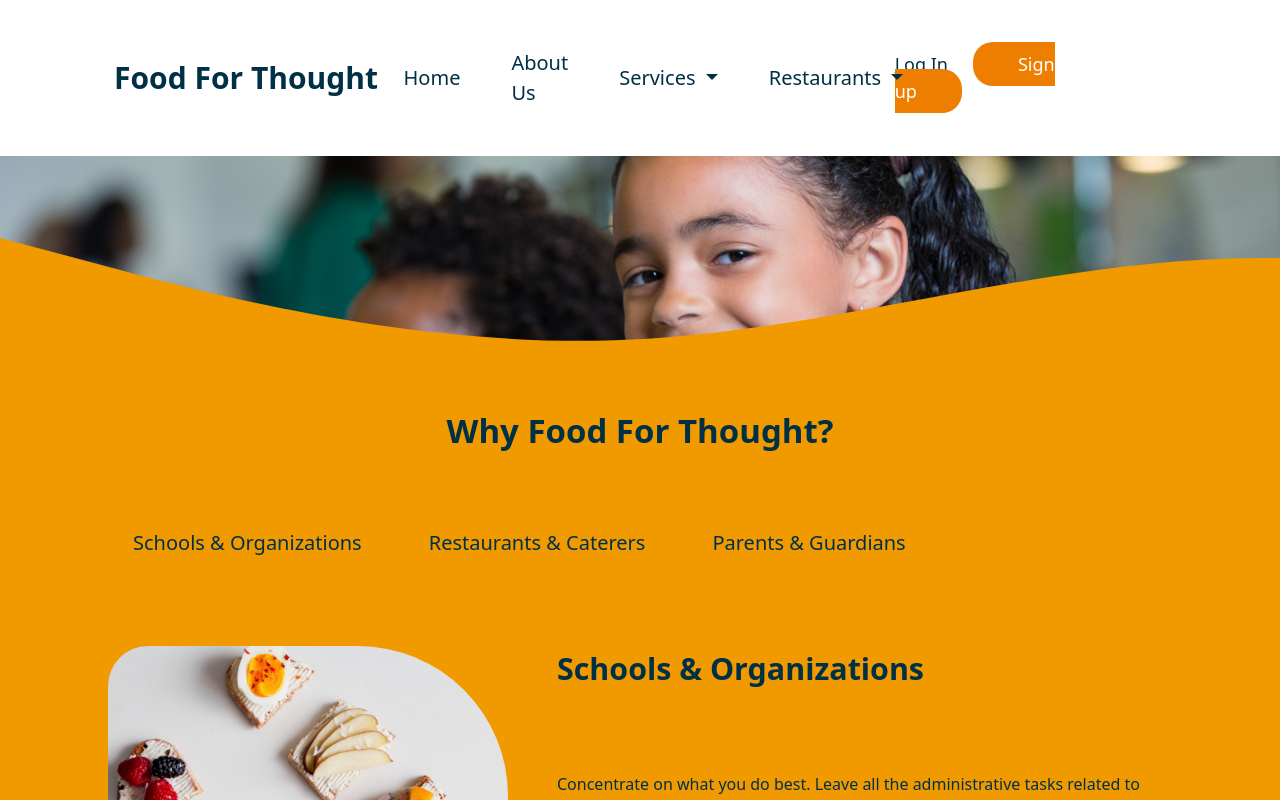
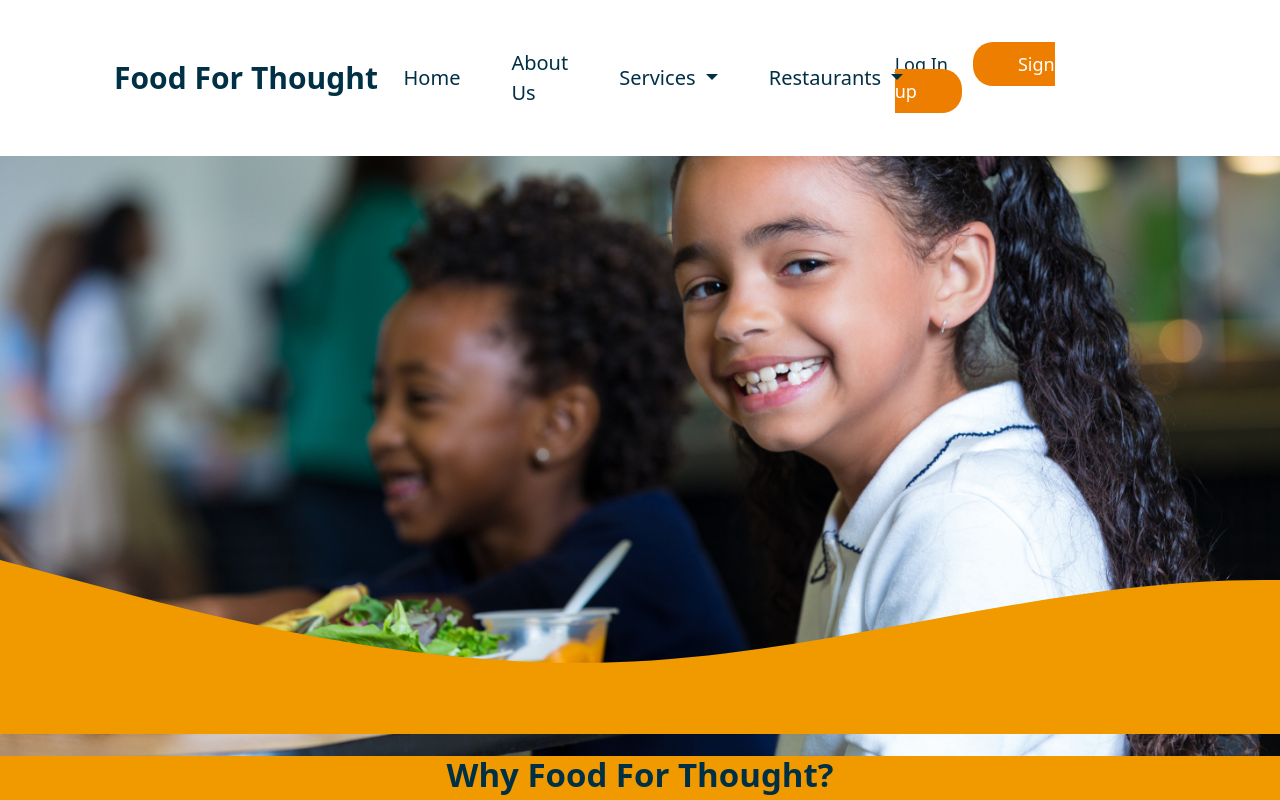
Before and after one commit to ivanLFN/thought-food-vue, a Vue app: page / in a window 1280 px wide. Shown: the top 800 px of the page. Built offline with nearby package versions, Linux system fonts and the light colour scheme.

Commit message:
update: update picture on home page

```diff
--- a/src/components/MainScreen.vue
+++ b/src/components/MainScreen.vue
@@ -1,6 +1,7 @@
 <template>
   <div class="curved">
     <div class="curved upper">
+      <br>
       <svg
         xmlns="http://www.w3.org/2000/svg"
         viewBox="0 0 1000 200"
@@ -202,6 +203,8 @@ body {
   background-image: url("../../public/images/home-hero.jpg");
   background-size: cover;
   background-repeat: no-repeat;
+  line-height: 300px;
+  font-size: 0;
 }
 
 .nav-link {
@@ -246,5 +249,4 @@ body {
   color: #003046 !important;
   font-weight: 600;
 }
-
 </style>
```
